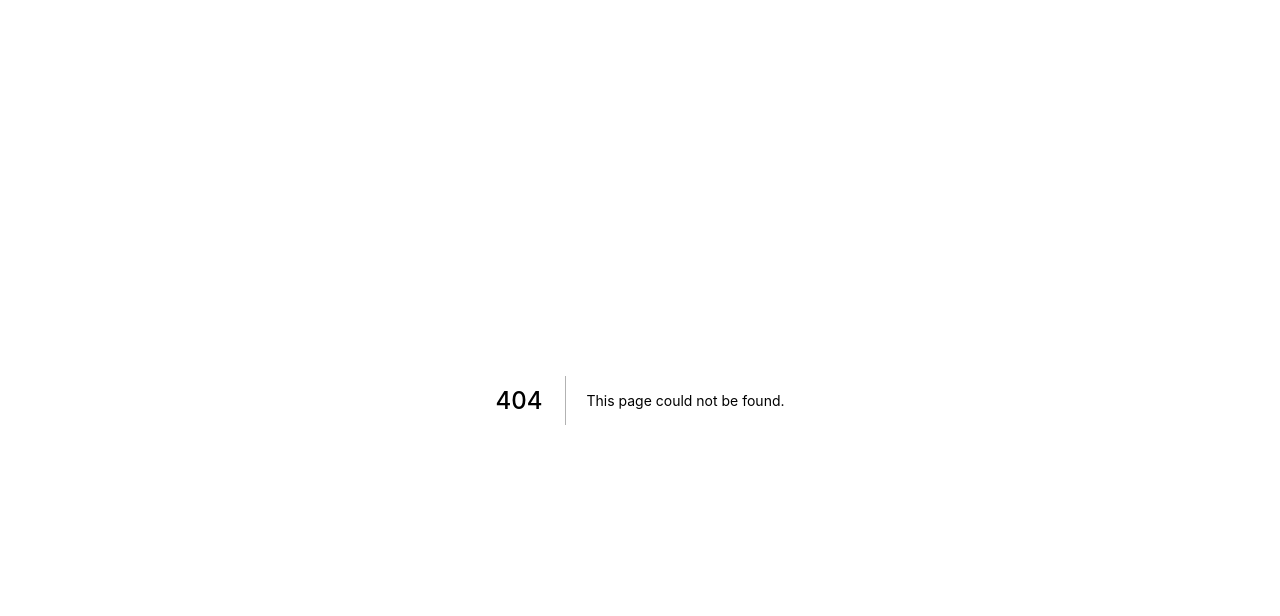
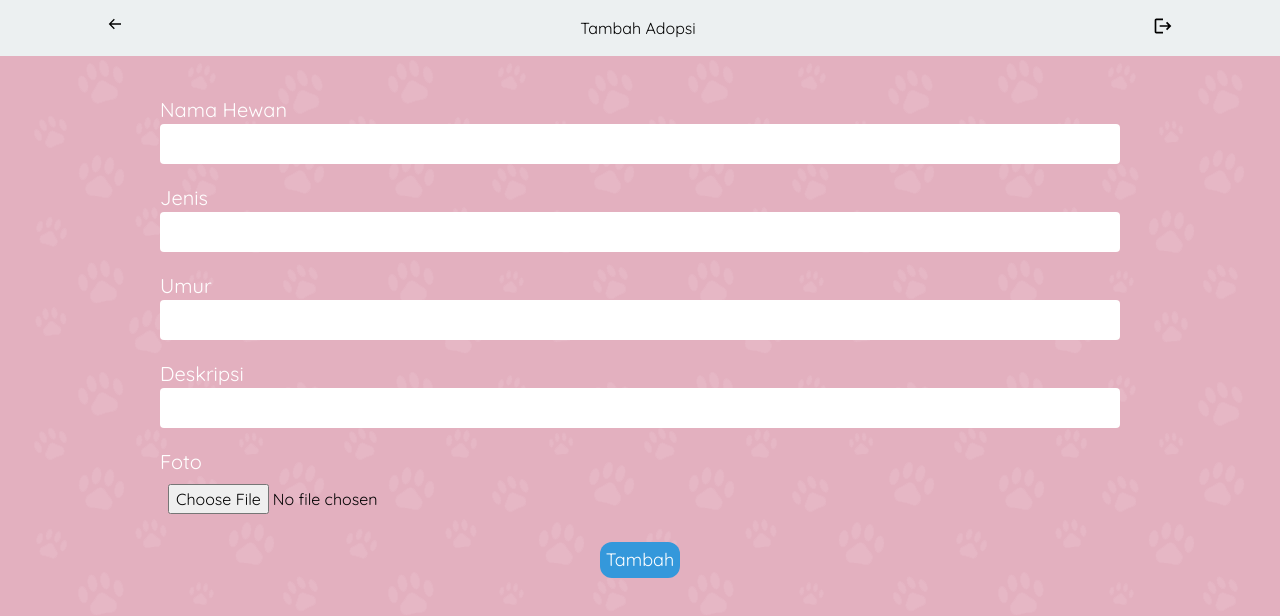
Before and after one commit to tawakalmit/Jes-Petshop-NextJs, a Next.js app: page /add_adoption in a window 1280 px wide. Before the commit this address had no page. Shown: the top 616 px of the page. Built offline with nearby package versions, Linux system fonts and the light colour scheme.

Commit message:
add adoption

```diff
--- /dev/null
+++ b/pages/add_adoption/index.jsx
@@ -0,0 +1,54 @@
+import Jesheader from "../../components/jesheader"
+import Adminnav from "../../components/adminnav"
+import {BiArrowBack} from "react-icons/bi"
+import CustomInput from "../../components/customInput"
+import Custombutton from "../../components/custombutton"
+
+export default function AddAdoption() {
+  return (
+    <div>
+        <Jesheader
+        judul="Admin | Tambahkan Adopsi"
+        />
+        <Adminnav
+        page={<BiArrowBack />}
+        hal="Tambah Adopsi"
+        />
+        <div className="bg-[url('/bg.png')] h-screen pt-5 w-full flex">
+            <form className="w-full">
+
+                <CustomInput
+                label="Nama Hewan"
+                type="text"
+                />
+
+                <CustomInput
+                label="Jenis"
+                type="text"
+                />
+
+                <CustomInput
+                label="Umur"
+                type="number"
+                />
+
+                <CustomInput
+                label="Deskripsi"
+                type="text"
+                />
+
+                <CustomInput
+                label="Foto"
+                type="file"
+                />
+
+                <Custombutton
+                label="Tambah"
+                className="w-fit pt-5 mx-auto"
+                />
+
+            </form>
+        </div>
+    </div>
+  )
+}
--- a/pages/dashboard/index.jsx
+++ b/pages/dashboard/index.jsx
@@ -10,7 +10,7 @@ export default function Dashboard() {
     <Adminnav page="Administrator" />
     <div className="bg-[url('/bg.png')] h-screen pt-10 w-full flex justify-evenly">
 
-        <div className="w-36 h-36 flex items-center justify-center rounded-3xl bg-[#3498db]" onClick={() => router.push("/addadoption")}>
+        <div className="w-36 h-36 flex items-center justify-center rounded-3xl bg-[#3498db]" onClick={() => router.push("/adoption_dashboard")}>
             <FaCat size={100} color="#ecf0f1" />
         </div>
 
```
